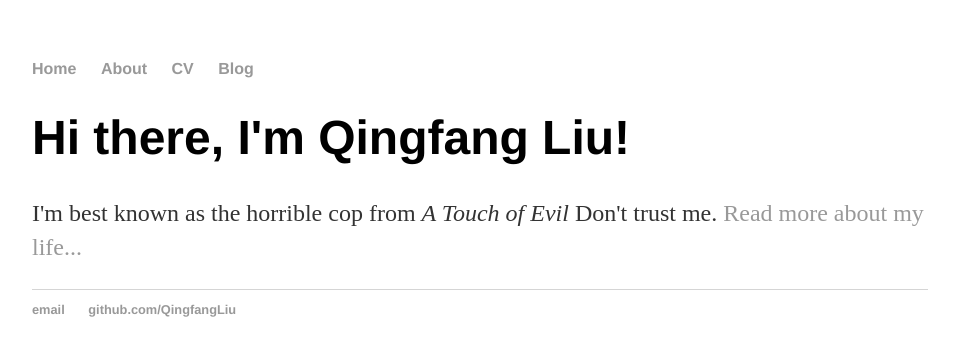
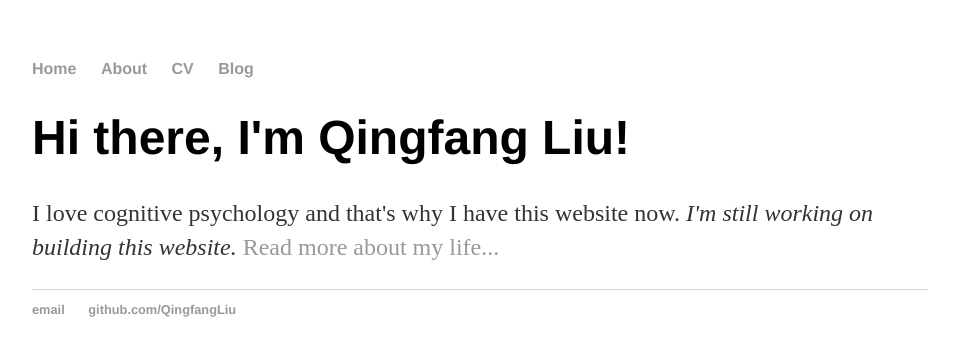
Before and after one commit to QingfangLiu/qingfangliu.github.io, a Jekyll site: the page built from index.html, in a window 1280 px wide. Shown: the top 356 px of the page, without its empty margins (160-1115 px from the left). Built offline with Jekyll 4.4.1, drawn with Linux system fonts in a browser that asks for light colours.

Commit message:
Update index.html

```diff
--- a/index.html
+++ b/index.html
@@ -4,5 +4,5 @@ title: Qingfang Liu
 ---
 <div class="blurb">
 	<h1>Hi there, I'm Qingfang Liu!</h1>
-	<p>I'm best known as the horrible cop from <em>A Touch of Evil</em> Don't trust me. <a href="/about">Read more about my life...</a></p>
+	<p>I love cognitive psychology and that's why I have this website now. <em> I'm still working on building this website. </em>  <a href="/about">Read more about my life...</a></p>
 </div><!-- /.blurb -->
```
